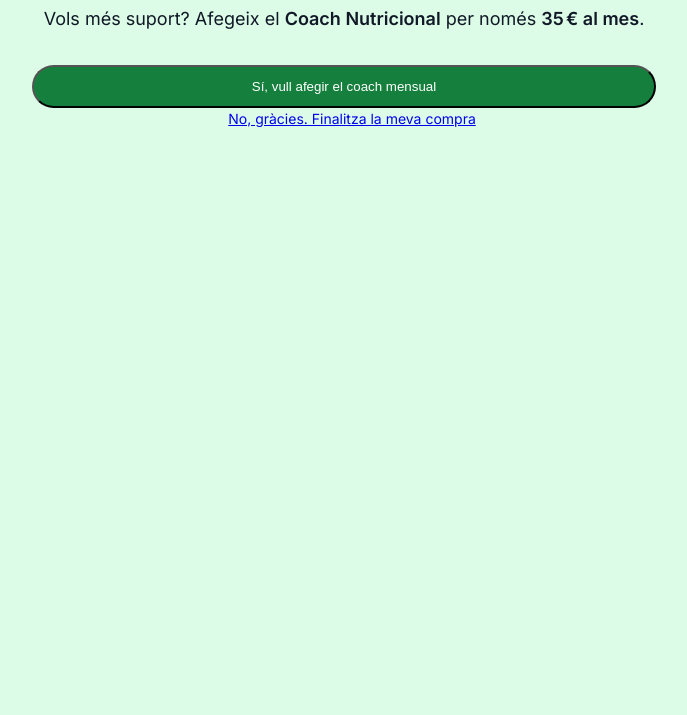
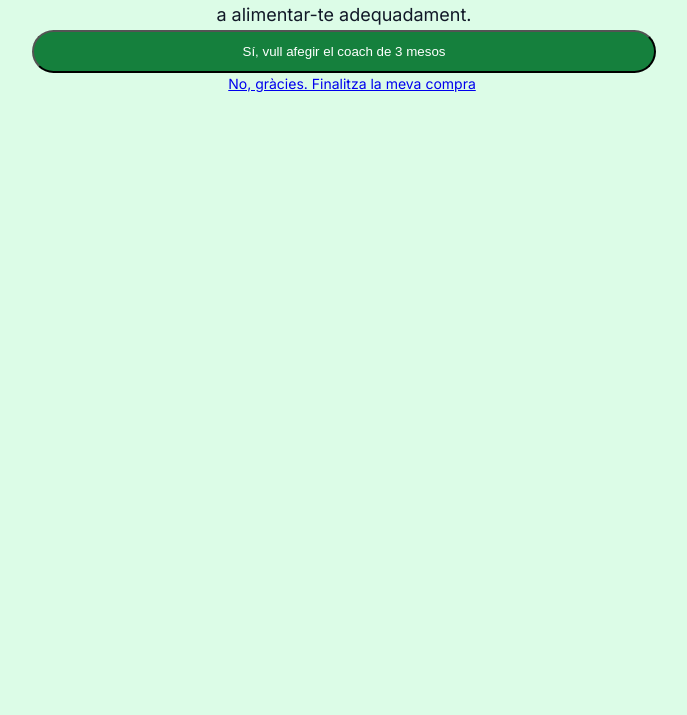
Before and after one commit to joanespirulina/ariadna-dietista, a website: page upsell.html in a window 1280 px wide. Shown: the part 85-800 px from the top of the page, without its empty margins (296-983 px from the left). Drawn offline with nearby package versions, Linux system fonts and the light colour scheme.

Commit message:
Update upsell.html

```diff
--- a/upsell.html
+++ b/upsell.html
@@ -9,27 +9,27 @@
   <link rel="stylesheet" href="/style.css">
 </head>
 <body class="bg-green-100 text-neutral-900 font-inter">
-  <section class="max-w-2xl mx-auto px-6 py-20 text-center space-y-8">
+  <section class="max-w-2xl mx-auto px-6 py-20 text-center">
     <h1 class="text-4xl font-playfair mb-4">Millora la teva compra</h1>
-    <p class="text-lg mb-8">Vols més suport? Afegeix el <strong>Coach Nutricional</strong> per només <strong>35 € al mes</strong>.</p>
+    <p class="text-lg mb-8">Vols més suport? Afegeix el <strong>Coach nutricional de 3 mesos</strong> per aprendre a alimentar-te adequadament.</p>
     <div class="flex flex-col gap-4 max-w-sm mx-auto">
-      <button id="subscribe-button" class="bg-green-700 text-white px-6 py-3 rounded-full">Sí, vull afegir el coach mensual</button>
+      <button id="subscribe-button" class="bg-green-700 text-white px-6 py-3 rounded-full">Sí, vull afegir el coach de 3 mesos</button>
       <a href="thanks.html" class="underline text-sm">No, gràcies. Finalitza la meva compra</a>
     </div>
   </section>
   <script>
-    document.getElementById("subscribe-button").addEventListener("click", async () => {
+    document.getElementById('subscribe-button').addEventListener('click', async () => {
       try {
-        const res = await fetch("/.netlify/functions/upsell-checkout", { method: "POST" });
+        const res = await fetch('/.netlify/functions/upsell-checkout', { method: 'POST' });
         const session = await res.json();
         if (!session.id) throw new Error('No session ID returned');
-        const keyRes = await fetch("/.netlify/functions/get-stripe-key");
+        const keyRes = await fetch('/.netlify/functions/get-stripe-key');
         const { key } = await keyRes.json();
         const stripe = Stripe(key);
         stripe.redirectToCheckout({ sessionId: session.id });
       } catch (err) {
         console.error(err);
-        alert('S\'ha produït un error amb la subscripció. Torna-ho a intentar.');
+        alert('S\'ha produït un error amb el pagament. Torna-ho a intentar.');
       }
     });
   </script>
```
